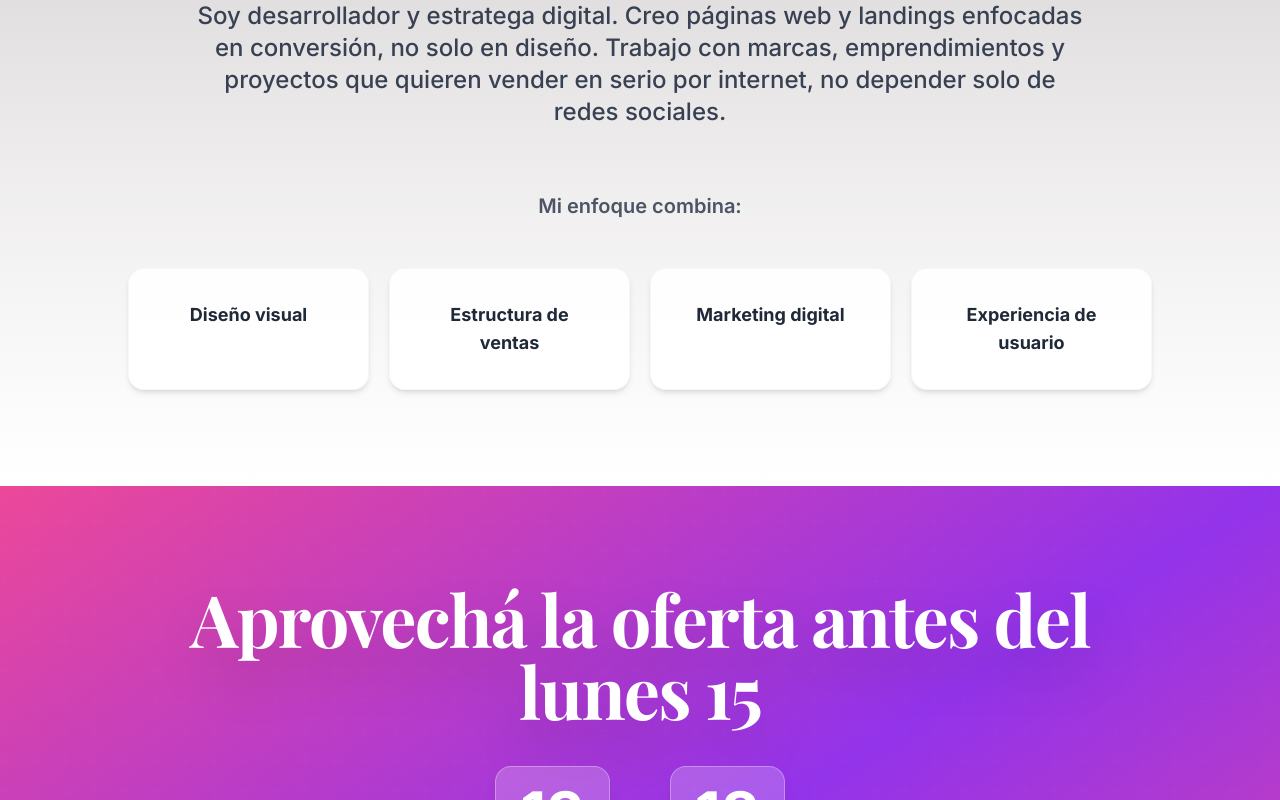
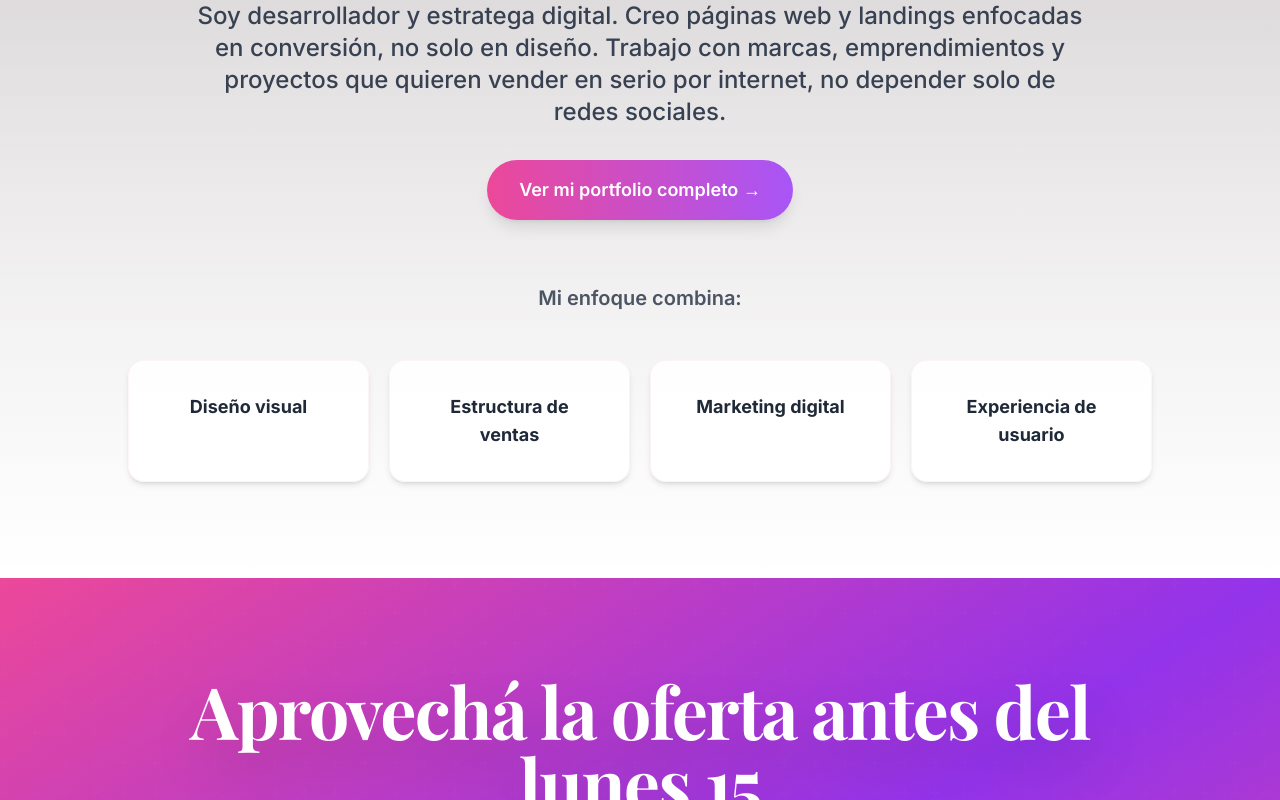
Before and after one commit to enzo369-htm/Portfolio-web, a Next.js app: page /oferta in a window 1280 px wide. Shown: the part 6296-7096 px from the top of the page. Built offline with nearby package versions, Linux system fonts and the light colour scheme; a web font is replaced by a local one.

Commit message:
Agregar link al portfolio en la sección Sobre mí de la landing de oferta

```diff
--- a/app/oferta/page.tsx
+++ b/app/oferta/page.tsx
@@ -383,9 +383,18 @@ export default function OfertaPage() {
             Sobre mí
           </h2>
 
-          <p className="text-xl md:text-2xl text-gray-700 text-center mb-16 leading-relaxed max-w-4xl mx-auto font-medium">
+          <p className="text-xl md:text-2xl text-gray-700 text-center mb-8 leading-relaxed max-w-4xl mx-auto font-medium">
             Soy desarrollador y estratega digital. Creo páginas web y landings enfocadas en conversión, no solo en diseño. Trabajo con marcas, emprendimientos y proyectos que quieren vender en serio por internet, no depender solo de redes sociales.
           </p>
+
+          <div className="text-center mb-16">
+            <a
+              href="/"
+              className="inline-block px-8 py-4 bg-gradient-to-r from-pink-500 to-purple-500 text-white text-lg font-semibold rounded-full shadow-lg hover:shadow-xl transform hover:scale-105 transition-all duration-300"
+            >
+              Ver mi portfolio completo →
+            </a>
+          </div>
 
           <p className="text-lg md:text-xl text-gray-600 text-center mb-12 font-semibold">
             Mi enfoque combina:
```
